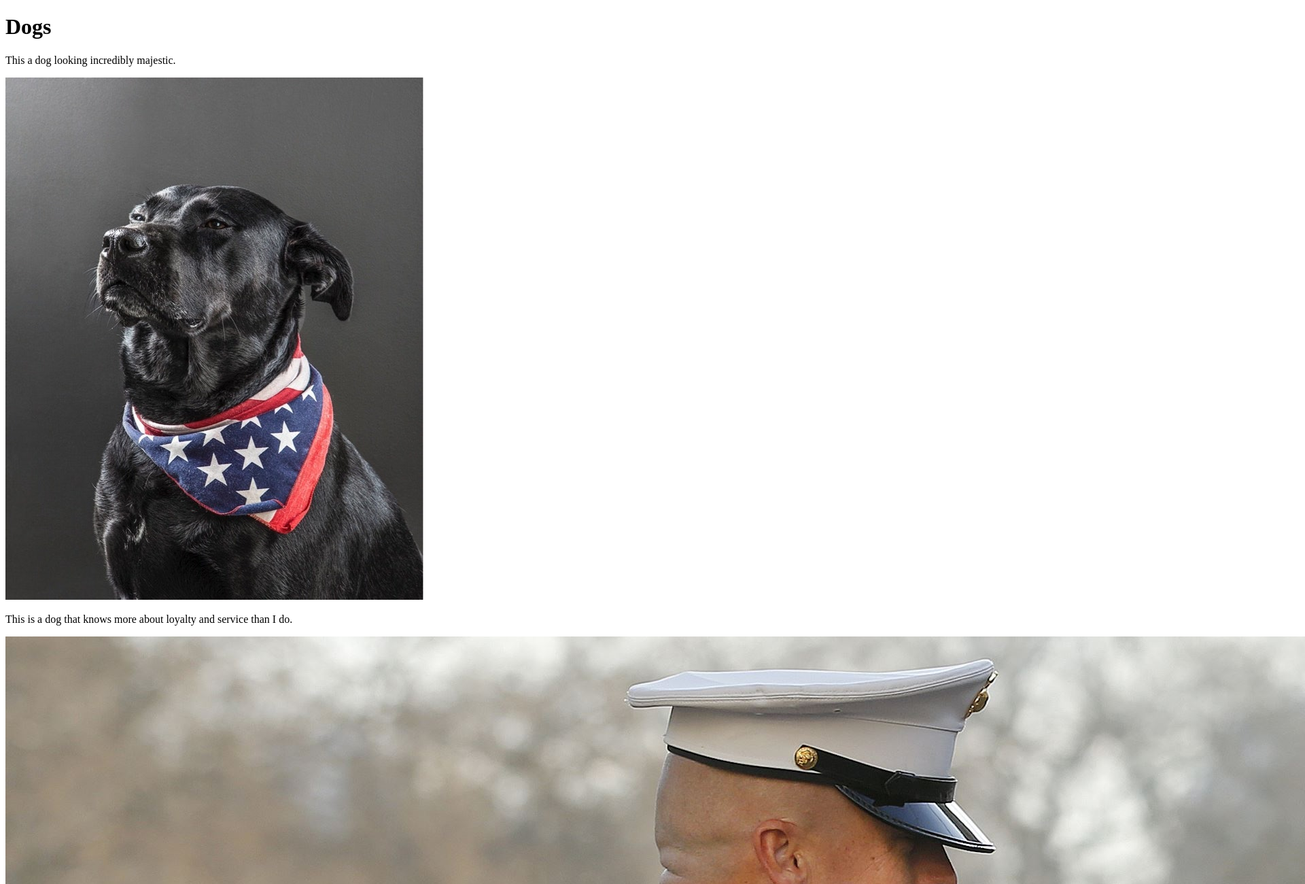
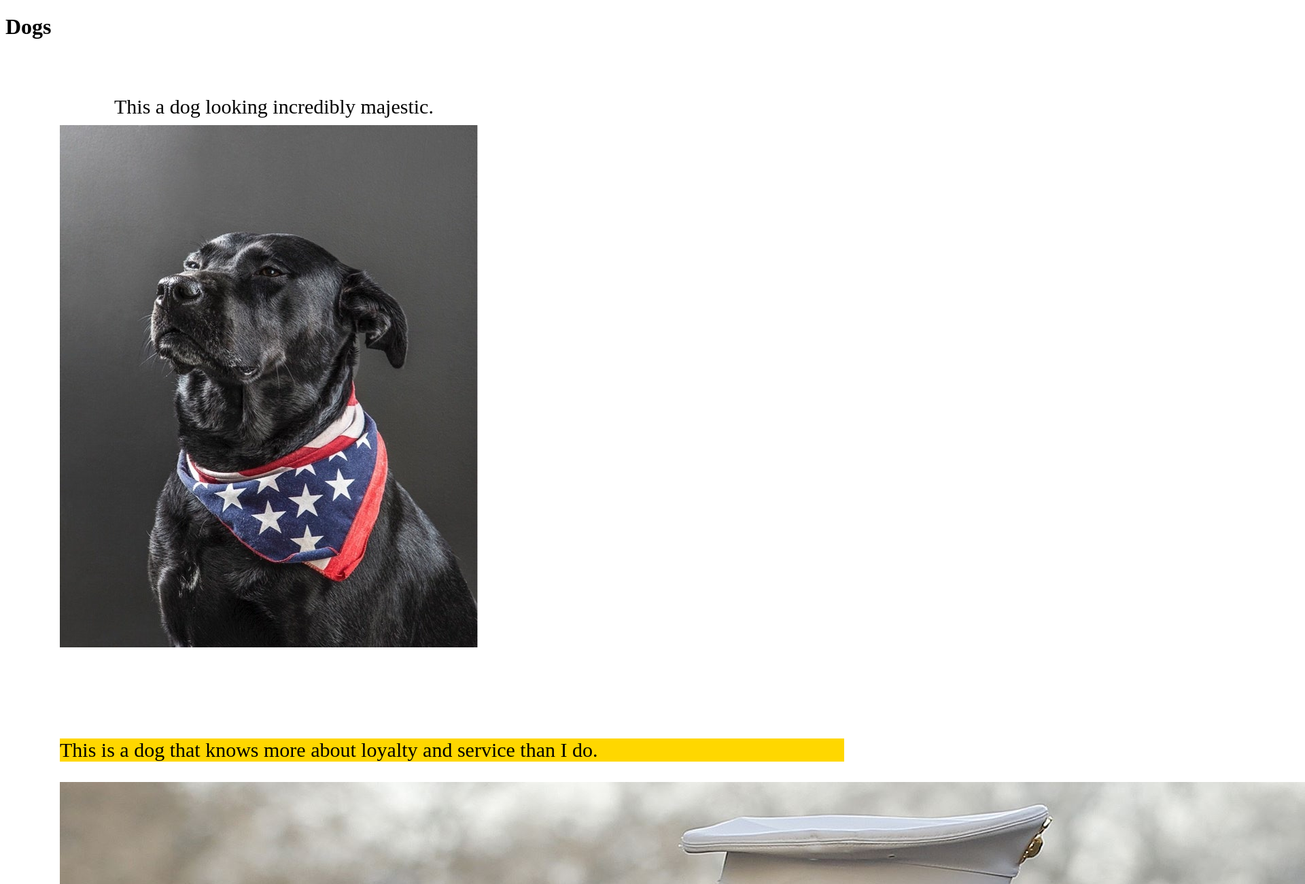
Before and after one commit to PSchuele17/html-me-something, a plain HTML site: page index.html in a window 1280 px wide. Shown: the top 1300 px of the page at 68% size, 1920 px wide, since content can reach past the window. Drawn offline with Linux system fonts and the light colour scheme; files whose address does not match are found by name.

Commit message:
css finished

```diff
--- a/index.html
+++ b/index.html
@@ -2,19 +2,20 @@
 <html>
     <header>
         <Title>PatrickSchuele</Title>
+        <link style="text/css" rel="stylesheet" href="style.css">
     </header>
     <body>
         <main>
             <h1>Dogs</h1>
 
             <article>
-                <p>This a dog looking incredibly majestic.</p>
-                <img src="C:\Users\Patrick\lc101\html-me-something\images\dog president.jpg" alt="dog president">
+                <p id="dogo">This a dog looking incredibly majestic.</p>
+                <img  src="C:\Users\Patrick\lc101\html-me-something\images\dog president.jpg" alt="dog president">
             </article>
 
             <article>
-                <p>This is a dog that knows more about loyalty and service than I do.</p>
-                <img src="C:\Users\Patrick\lc101\html-me-something\images\good boi.jpg" alt="good boi">
+                <p class="hero">This is a dog that knows more about loyalty and service than I do.</p>
+                <img  src="C:\Users\Patrick\lc101\html-me-something\images\good boi.jpg" alt="good boi">
             </article>
         </main>
         <footer>
--- /dev/null
+++ b/style.css
@@ -0,0 +1,19 @@
+
+#dogo {
+    margin-top: 10px;
+    margin-bottom: 10px;
+    margin-right: 150px;
+    margin-left: 80px;
+}
+p {
+    font-size:30px;
+}
+article {
+    padding-top: 50px;
+    padding-right: 30px;
+    padding-bottom: 50px;
+    padding-left: 80px;
+}
+.hero{
+    background-color: gold;
+}
```
